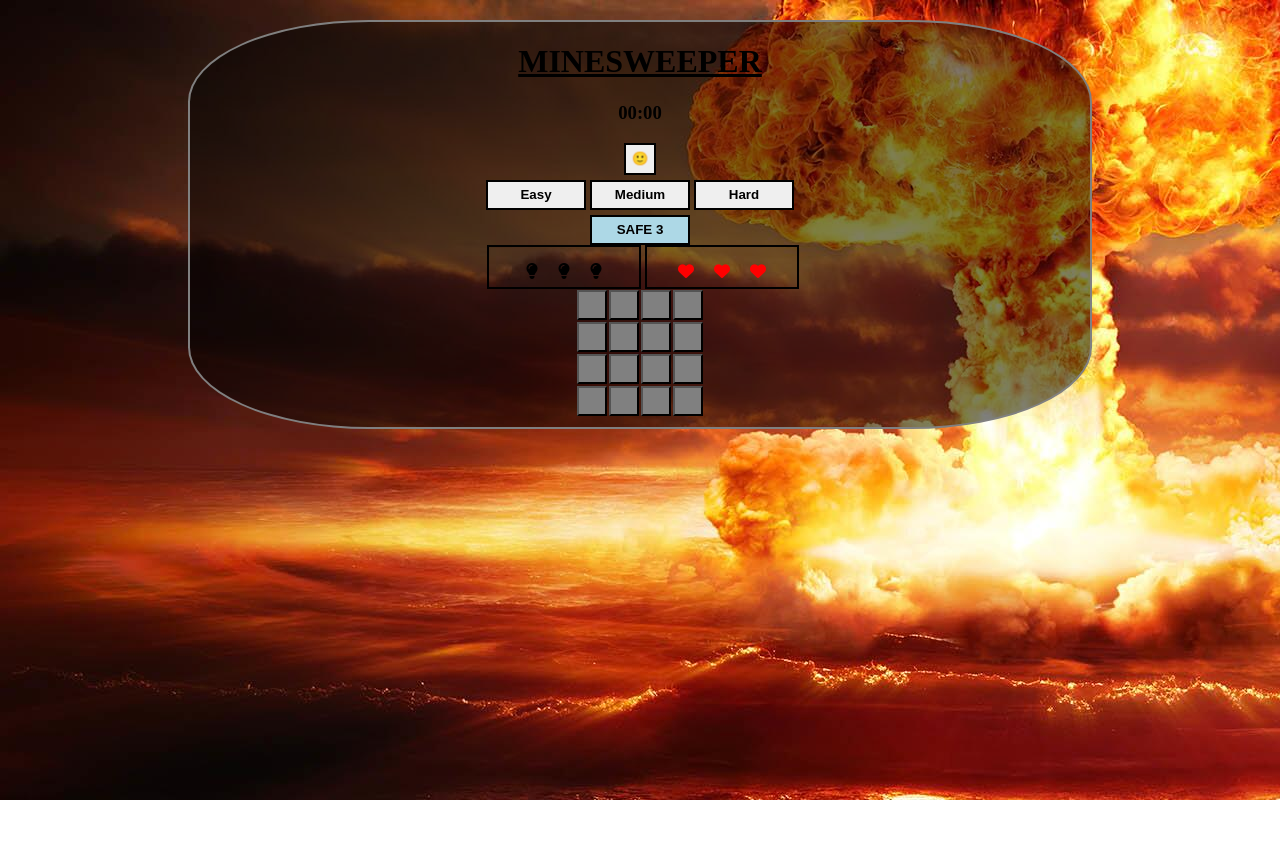
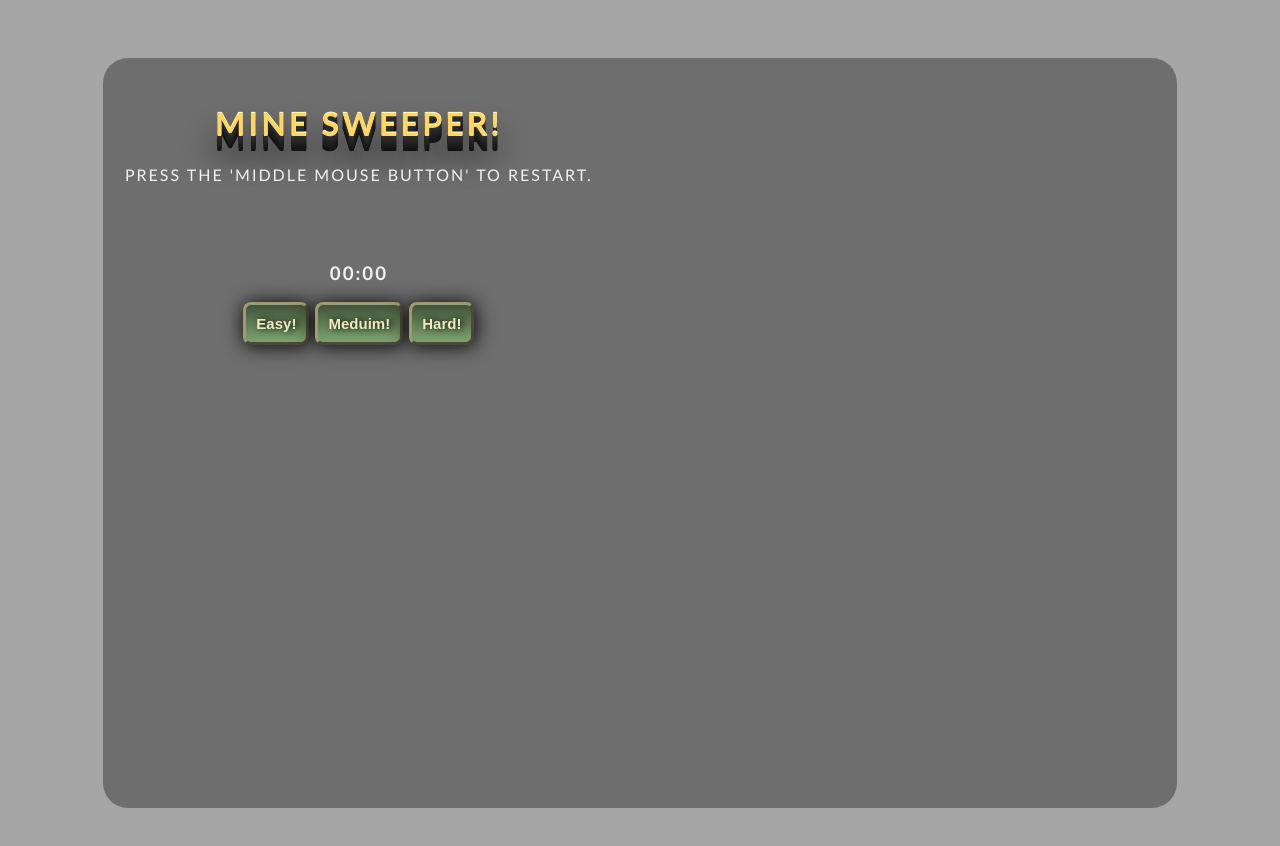
Before and after one commit to FriZe6/MineSweep, a plain HTML site: page index.html in a window 1280 px wide. Before the commit the page ends 800 px from the top, so only its background shows below. Drawn offline with Linux system fonts and the light colour scheme.

Commit message:
Add files via upload

```diff
--- a/index.html
+++ b/index.html
@@ -1,50 +1,32 @@
-<html>
-    <head>
-        <title>PROJECT: MINESWEEPER!</title>
-        <meta charset="utf-8" />
-        <link rel="stylesheet" href="css/main.css">
-        <script src="https://kit.fontawesome.com/ad67fc8185.js" crossorigin="anonymous"></script>
+<!DOCTYPE html>
+<html lang="en">
+  <head>
+    <meta charset="UTF-8" />
+    <meta name="viewport" content="width=device-width, initial-scale=1.0" />
+    <title>Mine-Sweeper!</title>
+    <link rel="stylesheet" href="style.css" />
+    <link rel="shortcut icon" href="images/bomb.png">
+  </head>
+  <body onmousedown="cellClicked(event)">
+    <div class="row game">
+      <div class="column">
+        <h1>Mine Sweeper!</h1>
+        <p>Press the 'Middle Mouse Button' to restart.</p>
+        <div class="win-lose-text"><h2></h2></div>
+        <br>
+        <h3 class="timer">00:00</h3>
 
-    </head>
-
-    <body onload="startPage()">
-
-
-        <div class="header">
-            <h1>MINESWEEPER</h1>
-            <h3 class="timer">00:00</h3>
-            <div class="first-row">
-
-                <button class="restart" onclick="initGame(this)">🙂</button>
-            </div>
-
-
-            <button class="diff easy" onclick="initGame(this)">Easy</button>
-            <button class="diff medium" onclick="initGame(this)">Medium</button>
-            <button class="diff hard" onclick="initGame(this)">Hard</button>
-            <button class="safe" onclick="safeClick()">SAFE 3</button>
-
-            <div class="third-row">
-
-                <div class="hints"> </div>
-
-                <div class="lives"></div>
-            </div>
-
-
-            <div class="table" oncontextmenu="return false;">
-                <table class="board">
-
-                </table>
-
-            </div>
+        <button class="diff-btn" onclick="setDifficulty(this)">Easy!</button>
+        <button class="diff-btn" onclick="setDifficulty(this)">Meduim!</button>
+        <button class="diff-btn" onclick="setDifficulty(this)">Hard!</button>
+        <h3 onclick="setDifficulty()" class="emoji"></h3>
+      </div>
+      <div class="column">
+        <div class="mine-field"></div>
+      </div>
     </div>
 
-
-        <script src="js/utils.js"></script>
-        <script src="js/main.js"></script>
-
-    </body>
-
-
+    <script src="utils.js"></script>
+    <script src="main.js"></script>
+  </body>
 </html>
```
